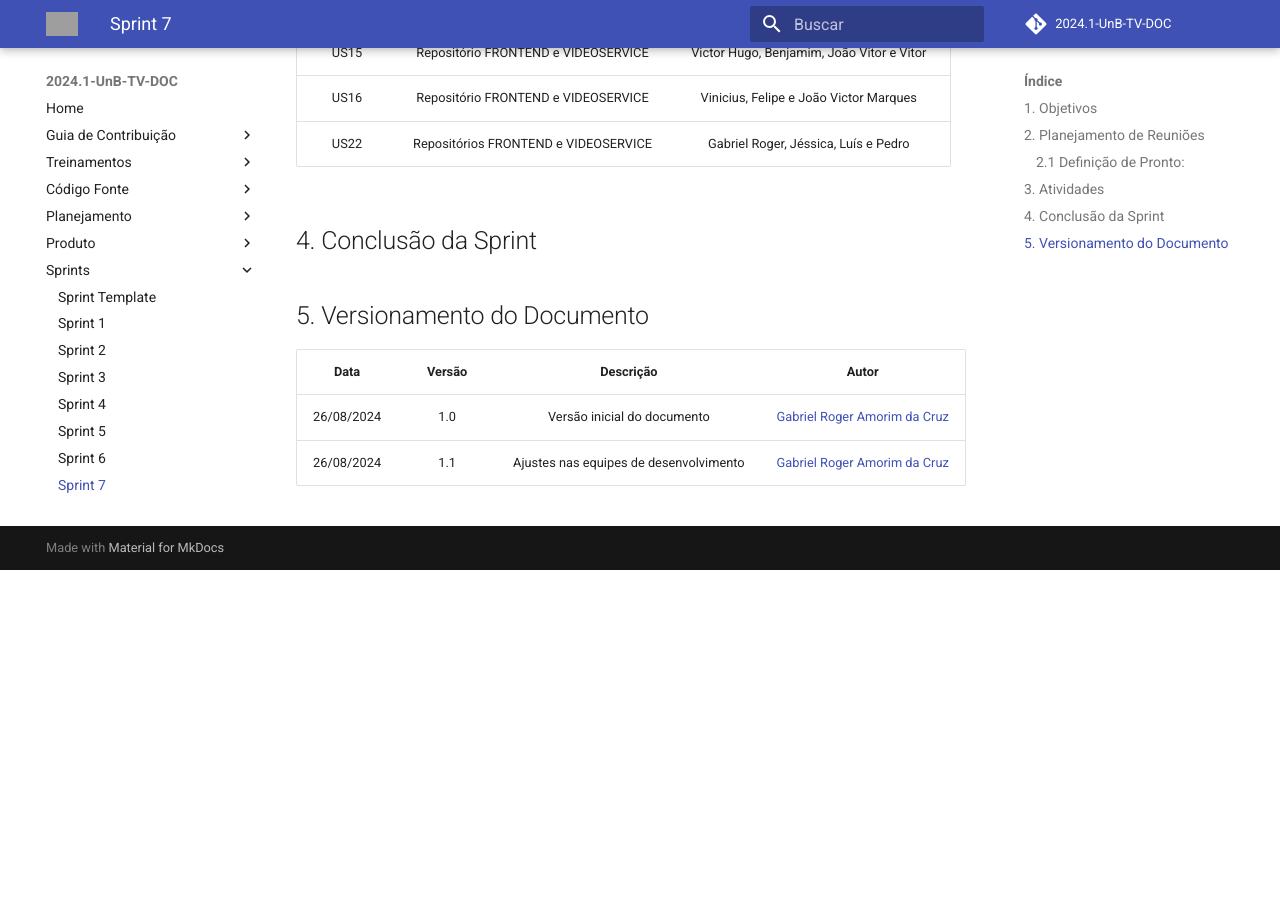
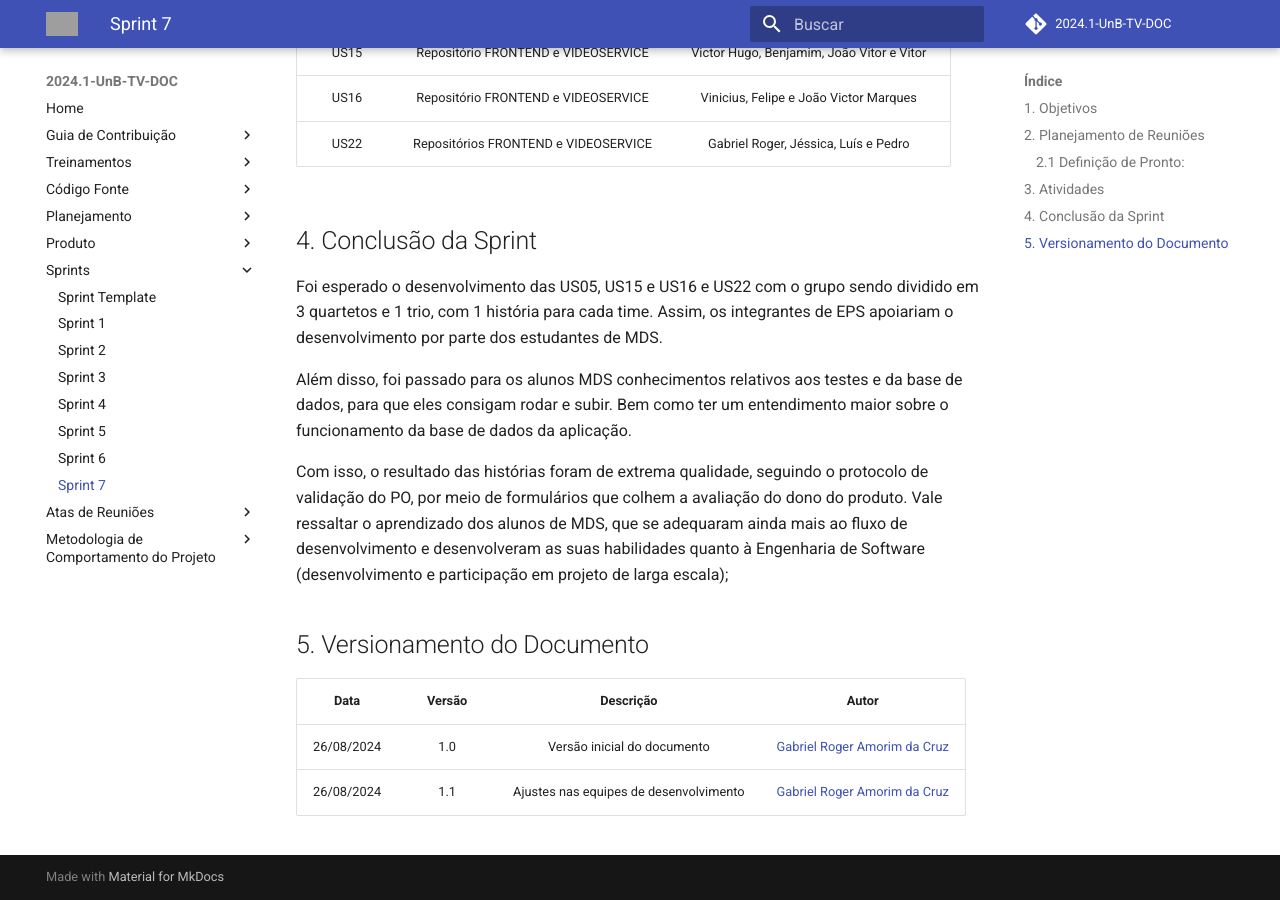
Before and after one commit to fga-eps-mds/2024.1-UnB-TV-DOC, an MkDocs documentation site: the page built from docs/sprints/Sprint7.md, in a window 1280 px wide and 900 px high, scrolled down 1007 px. Built offline with MkDocs 1.6.1 and Material for MkDocs 9.7.7, drawn with Linux system fonts in a browser that asks for light colours; comment, search, counter and statistics services are not loaded; before the commit the page ends 1577 px from its top, so only the background shows below that; grey boxes are pictures that could not be loaded.

Commit message:
Adicao conclusao sprint 7

```diff
--- a/docs/sprints/Sprint7.md
+++ b/docs/sprints/Sprint7.md
@@ -32,6 +32,12 @@
 
 ## 4. Conclusão da Sprint
 
+Foi esperado o desenvolvimento das US05, US15 e US16 e US22 com o grupo sendo dividido em 3 quartetos e 1 trio, com 1 história para cada time. Assim, os integrantes de EPS apoiariam o desenvolvimento por parte dos estudantes de MDS.
+
+Além disso, foi passado para os alunos MDS conhecimentos relativos aos testes e da base de dados, para que eles consigam rodar e subir. Bem como ter um entendimento maior sobre o funcionamento da base de dados da aplicação.
+
+Com isso, o resultado das histórias foram de extrema qualidade, seguindo o protocolo de validação do PO, por meio de formulários que colhem a avaliação do dono do produto. Vale ressaltar o aprendizado dos alunos de MDS, que se adequaram ainda mais ao fluxo de desenvolvimento e desenvolveram as suas habilidades quanto à Engenharia de Software (desenvolvimento e participação em projeto de larga escala);
+
 ## 5. Versionamento do Documento
 
 | Data | Versão | Descrição | Autor |
```
